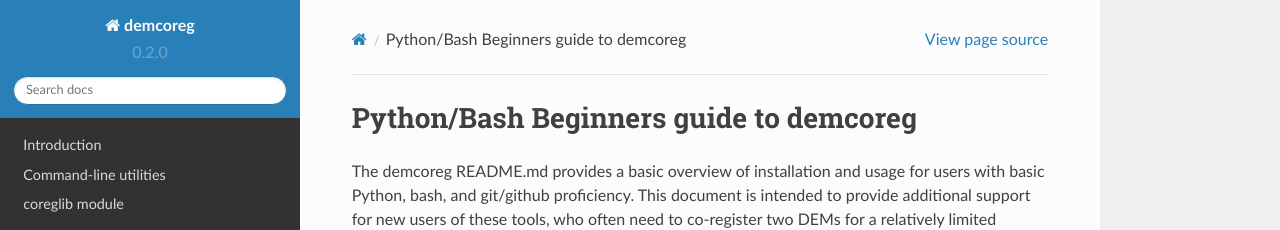
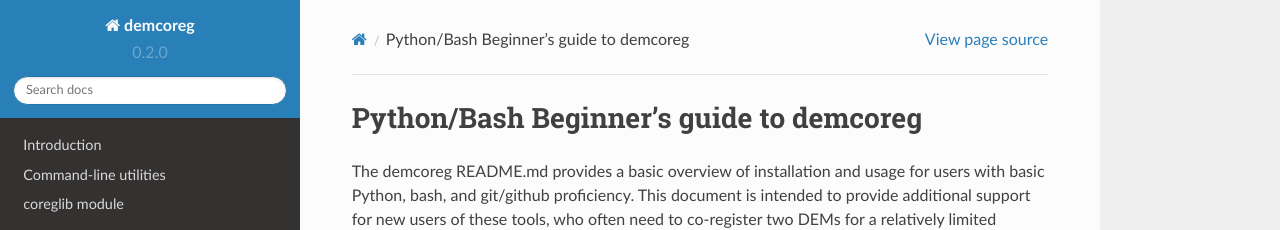
Before and after one commit to dshean/demcoreg, a Sphinx documentation site: the page built from docs/beginners_doc.md, in a window 1280 px wide and 900 px high. Shown: the top 230 px of the window. Built offline with Sphinx 7.4.7 and the Read the Docs theme 2.0.0, drawn with Linux system fonts in a browser that asks for light colours.

Commit message:
Update beginners_doc.md

```diff
--- a/docs/beginners_doc.md
+++ b/docs/beginners_doc.md
@@ -1,4 +1,4 @@
-# Python/Bash Beginners guide to demcoreg
+# Python/Bash Beginner's guide to demcoreg
 
 The demcoreg README.md provides a basic overview of installation and usage for users with basic Python, bash, and git/github proficiency.  This document is intended to provide additional support for new users of these tools, who often need to co-register two DEMs for a relatively limited application, without all of the advanced options.
 
```
